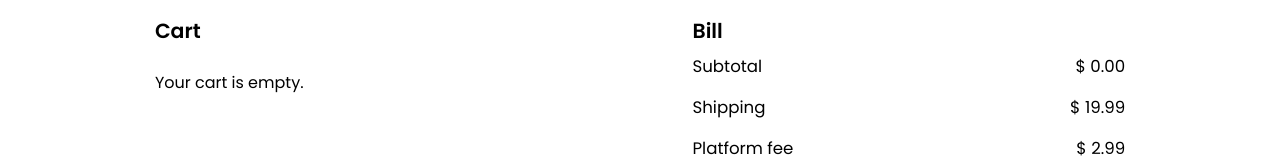
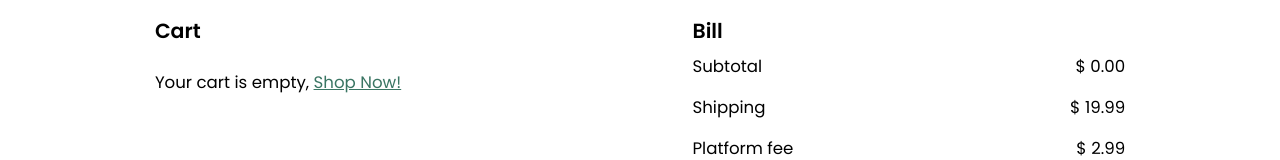
Before and after one commit to amriteshx1/luxcart, a React (Vite) app: page /cart in a window 1280 px wide. Shown: the part 131-291 px from the top of the page. Built offline with nearby package versions, Linux system fonts and the light colour scheme.

Commit message:
Added 'Shop Now' link in empty cart message

```diff
--- a/src/components/Cart/Cart.jsx
+++ b/src/components/Cart/Cart.jsx
@@ -1,4 +1,4 @@
-import { useNavigate, useOutletContext } from "react-router-dom";
+import { useNavigate, useOutletContext, NavLink } from "react-router-dom";
 import { useState } from "react";
 import styles from './Cart.module.css';
 import card from '../../assets/cards.png';
@@ -57,7 +57,9 @@ function Cart(){
             <div className={styles.productCnt}>
                 <p className={styles.header}>Cart</p>
                 {cart.length === 0 ? (
-                    <p className={styles.emptyCart}>Your cart is empty.</p>
+                    <p className={styles.emptyCart}>
+                        Your cart is empty, <NavLink to="/shop" className={styles.shopNow}>Shop Now!</NavLink>
+                        </p>
                 ) : (
                     cart.map((item) => (
                         <div className={styles.cartItem} key={item.id}>
--- a/src/components/Cart/Cart.module.css
+++ b/src/components/Cart/Cart.module.css
@@ -208,6 +208,15 @@
     background-color: #274B40;
     transform: scale(0.95);
 }
+.emptyCart, .shopNow{
+    font-size: 1.3vw;
+    font-weight: 400;
+}
+.shopNow {
+    color: #3A7563;
+    text-decoration: underline;
+    cursor: pointer;
+}
 
 @keyframes fadeSlide {
     from {
```
